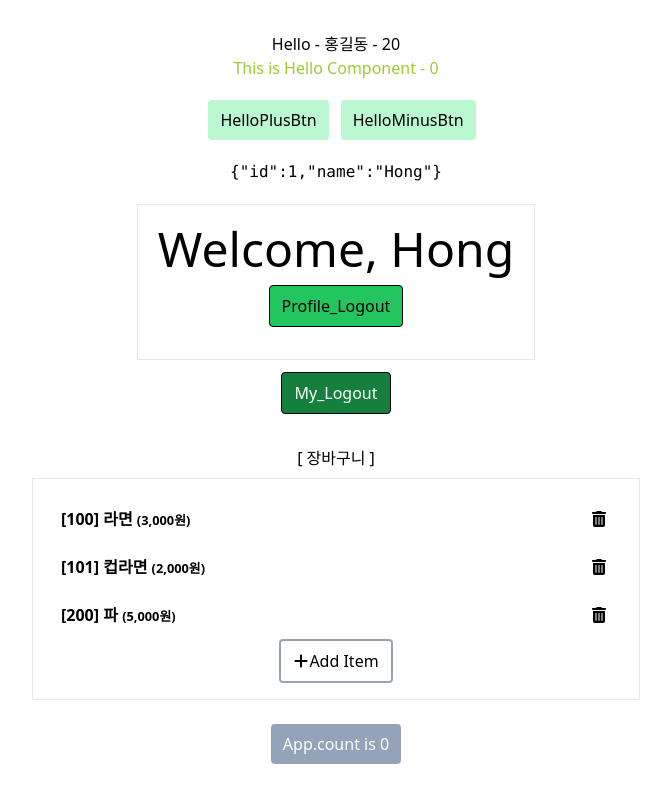
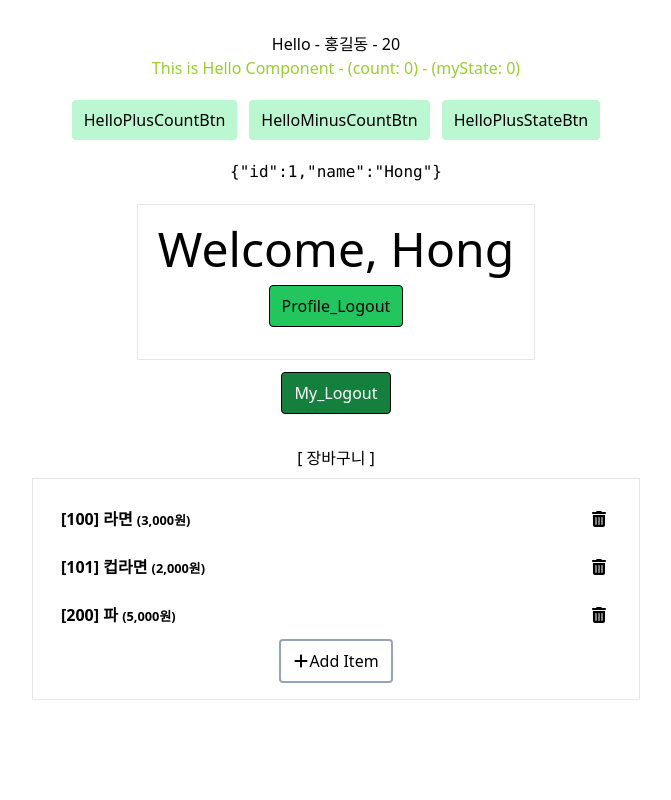
Before and after one commit to KyoungEun-creator/hanaro4, a React (Vite) app in the folder React/rbvite/: page / in a window 1280 px wide. Shown: the whole page, without its empty margins (304-975 px from the left). Built offline with nearby package versions, Linux system fonts and the light colour scheme.

Commit message:
change CounterProvider range into only Hello component not App

```diff
--- a/React/rbvite/src/App.tsx
+++ b/React/rbvite/src/App.tsx
@@ -3,7 +3,7 @@ import './App.css';
 import My from './components/My';
 import Hello, { MyHandler } from './components/Hello';
 import { type LoginHandler } from './components/Login';
-import { useCounter } from './hooks/counter-hook';
+import { CounterProvider } from './hooks/counter-hook';
 
 const SampleSession = {
   loginUser: { id: 1, name: 'Hong' },
@@ -19,8 +19,6 @@ type CartItem = { id: number; name: string; price: number };
 export type Session = { loginUser: LoginUser | null; cart: CartItem[] };
 
 export default function App() {
-  // useContext를 통해 만든 useCounter가 전달해준 value인 count 사용
-  const { count } = useCounter();
   const [session, setSession] = useState<Session>(SampleSession);
 
   // useImperativeHandle 사용 -> Hello컴포넌트에 전달
@@ -60,7 +58,9 @@ export default function App() {
 
   return (
     <>
-      <Hello name='홍길동' age={20} ref={myHandleRef} />
+      <CounterProvider>
+        <Hello name='홍길동' age={20} ref={myHandleRef} />
+      </CounterProvider>
       <pre>{JSON.stringify(session.loginUser)}</pre>
 
       <My
@@ -71,17 +71,6 @@ export default function App() {
         addCartItem={addCartItem}
         ref={loginRef}
       />
-
-      <div className='card'>
-        <button
-          onClick={() => {
-            myHandleRef.current?.jumpHelloState();
-          }}
-          className='mt-4 rounded bg-slate-400 px-3 py-2 text-white'
-        >
-          App.count is {count}
-        </button>
-      </div>
     </>
   );
 }
--- a/React/rbvite/src/components/Hello.tsx
+++ b/React/rbvite/src/components/Hello.tsx
@@ -35,7 +35,7 @@ export type MyHandler = {
 
 function Hello({ name, age }: Props, ref: ForwardedRef<MyHandler>) {
   // useContext를 통해 만든 useCounter가 전달해준 value인 plusCount, minusCount 사용
-  const { plusCount, minusCount } = useCounter();
+  const { count, plusCount, minusCount } = useCounter();
 
   const [myState, setMyState] = useState(0);
   const handler: MyHandler = {
@@ -48,21 +48,30 @@ function Hello({ name, age }: Props, ref: ForwardedRef<MyHandler>) {
       <div>
         <Title text='Hello' name={name} age={age} />
 
-        <Body>This is Hello Component - {myState}</Body>
+        <Body>
+          This is Hello Component - (count: {count}) - (myState: {myState})
+        </Body>
         <button
           onClick={() => {
-            setMyState(myState + 1);
             plusCount();
           }}
           className='mx-3 my-5 rounded bg-green-200 px-3 py-2'
         >
-          HelloPlusBtn
+          HelloPlusCountBtn
         </button>
         <button
           className='my-5 rounded bg-green-200 px-3 py-2'
           onClick={minusCount}
         >
-          HelloMinusBtn
+          HelloMinusCountBtn
+        </button>
+        <button
+          onClick={() => {
+            setMyState(myState + 1);
+          }}
+          className='mx-3 my-5 rounded bg-green-200 px-3 py-2'
+        >
+          HelloPlusStateBtn
         </button>
       </div>
     </>
--- a/React/rbvite/src/hooks/counter-hook.tsx
+++ b/React/rbvite/src/hooks/counter-hook.tsx
@@ -19,7 +19,7 @@ export const CounterProvider = ({ children }: PropsWithChildren) => {
   const plusCount = () => {
     flushSync(() => setCount((c) => c + 1));
   };
-  const minusCount = () => setCount(count - 1);
+  const minusCount = () => setCount((count) => count - 1);
 
   return (
     <CounterContext.Provider value={{ count, plusCount, minusCount }}>
--- a/React/rbvite/src/main.tsx
+++ b/React/rbvite/src/main.tsx
@@ -3,14 +3,11 @@ import { createRoot } from 'react-dom/client';
 import App from './App.tsx';
 import './index.css';
 import { BrowserRouter } from 'react-router-dom';
-import { CounterProvider } from './hooks/counter-hook';
 
 createRoot(document.getElementById('root')!).render(
   <StrictMode>
     <BrowserRouter>
-      <CounterProvider>
-        <App />
-      </CounterProvider>
+      <App />
     </BrowserRouter>
   </StrictMode>
 );
```
